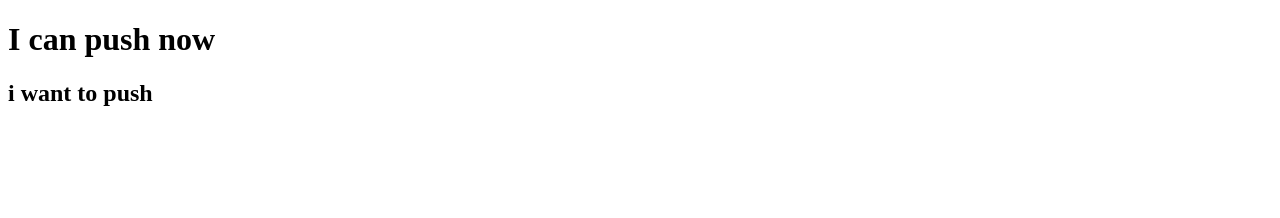
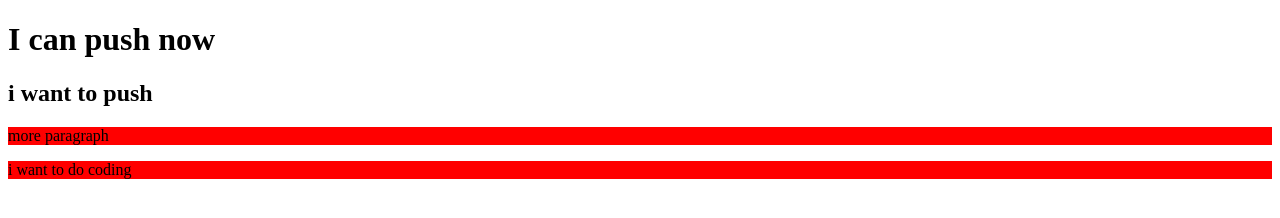
Before and after one commit to Priash1/my-second-repo, a plain HTML site: page index.html in a window 1280 px wide. Drawn offline with Linux system fonts and the light colour scheme.

Commit message:
style added

```diff
--- a/index.html
+++ b/index.html
@@ -5,9 +5,12 @@
     <meta http-equiv="X-UA-Compatible" content="IE=edge">
     <meta name="viewport" content="width=device-width, initial-scale=1.0">
     <title>new project</title>
+    <link rel="stylesheet" href="style.css">
 </head>
 <body>
     <H1>I can push now </H1>
     <h2>i want to push</h2>
+    <p>more paragraph</p>
+    <p>i want to do coding</p>
 </body>
 </html>
--- /dev/null
+++ b/style.css
@@ -0,0 +1,3 @@
+p{
+    background-color: red;
+}
```
